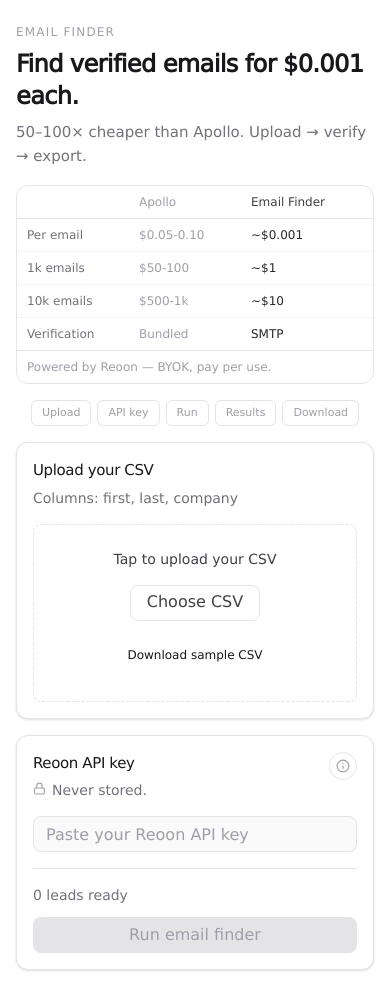
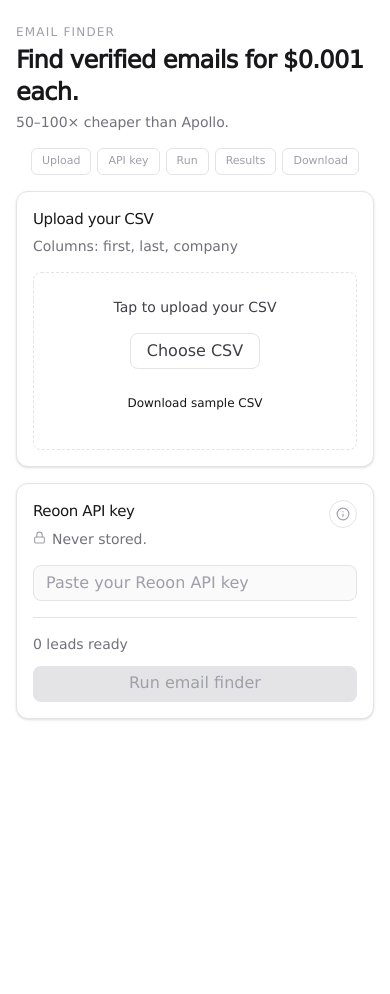
Before and after one commit to Lara-Craft-AI/email-finder-web, a Next.js app: page / in a window 390 px wide. After the commit the page ends 844 px from the top, so only its background shows below. Built offline with nearby package versions, Linux system fonts and the light colour scheme.

Commit message:
fix: move comparison table below fold on mobile — form first always

```diff
--- a/app/page.tsx
+++ b/app/page.tsx
@@ -194,53 +194,13 @@
   return (
     <main className="min-h-screen bg-white px-4 py-6 sm:px-6 sm:py-16">
       <div className="mx-auto flex w-full max-w-2xl flex-col gap-4 sm:gap-10">
-        <section className="space-y-4 sm:space-y-6">
-          <div className="space-y-2 sm:space-y-3">
-            <p className="text-xs font-medium uppercase tracking-widest text-zinc-400">Email Finder</p>
-            <h1 className="text-2xl font-semibold tracking-tight text-zinc-900 sm:text-3xl">
-              Find verified emails for $0.001 each.
-            </h1>
-            <p className="text-[15px] leading-relaxed text-zinc-500">
-              50–100× cheaper than Apollo. Upload → verify → export.
-            </p>
-          </div>
-
-          <div className="overflow-x-auto rounded-xl border border-zinc-200 text-xs sm:text-sm">
-            <div className="min-w-[260px]">
-              <div className="grid grid-cols-3 border-b border-zinc-200 px-2.5 py-2 text-xs font-medium text-zinc-400 sm:px-4 sm:py-2.5">
-                <span></span>
-                <span>Apollo</span>
-                <span className="text-zinc-700">Email Finder</span>
-              </div>
-              <div className="divide-y divide-zinc-100">
-                {[
-                  ["Per email", "$0.05-0.10", "~$0.001"],
-                  ["1k emails", "$50-100", "~$1"],
-                  ["10k emails", "$500-1k", "~$10"],
-                  ["Verification", "Bundled", "SMTP"],
-                ].map(([label, apollo, ours]) => (
-                  <div key={label} className="grid grid-cols-3 px-2.5 py-2 sm:px-4 sm:py-3">
-                    <span className="text-zinc-500">{label}</span>
-                    <span className="text-zinc-400">{apollo}</span>
-                    <span className="font-medium text-zinc-800">{ours}</span>
-                  </div>
-                ))}
-              </div>
-            </div>
-            <div className="border-t border-zinc-200 px-2.5 py-2 text-xs text-zinc-400 sm:px-4 sm:py-2.5">
-              Powered by{" "}
-              <a
-                href="https://reoon.com"
-                target="_blank"
-                rel="noopener noreferrer"
-                className="underline hover:text-zinc-600"
-              >
-                Reoon
-              </a>{" "}
-              — BYOK, pay per use.
-            </div>
-          </div>
-        </section>
+        <div className="space-y-1 sm:space-y-2">
+          <p className="text-xs font-medium uppercase tracking-widest text-zinc-400">Email Finder</p>
+          <h1 className="text-2xl font-semibold tracking-tight text-zinc-900 sm:text-3xl">
+            Find verified emails for $0.001 each.
+          </h1>
+          <p className="text-sm text-zinc-500">50–100× cheaper than Apollo.</p>
+        </div>
 
         <div className="flex flex-wrap items-center justify-center gap-1.5 sm:gap-2">
           {steps.map((step, i) => (
@@ -331,6 +291,37 @@
         {(isRunning || current > 0) && <ProgressStep current={current} total={total} activeName={activeName} />}
 
         {results.length > 0 && <ResultsTable results={results} />}
+
+        <div className="hidden sm:block overflow-x-auto rounded-xl border border-zinc-200 text-xs sm:text-sm">
+          <div className="min-w-[260px]">
+            <div className="grid grid-cols-3 border-b border-zinc-200 px-4 py-2.5 text-xs font-medium text-zinc-400">
+              <span></span>
+              <span>Apollo</span>
+              <span className="text-zinc-700">Email Finder</span>
+            </div>
+            <div className="divide-y divide-zinc-100">
+              {[
+                ["Per email", "$0.05-0.10", "~$0.001"],
+                ["1k emails", "$50-100", "~$1"],
+                ["10k emails", "$500-1k", "~$10"],
+                ["Verification", "Bundled", "SMTP"],
+              ].map(([label, apollo, ours]) => (
+                <div key={label} className="grid grid-cols-3 px-4 py-3">
+                  <span className="text-zinc-500">{label}</span>
+                  <span className="text-zinc-400">{apollo}</span>
+                  <span className="font-medium text-zinc-800">{ours}</span>
+                </div>
+              ))}
+            </div>
+          </div>
+          <div className="border-t border-zinc-200 px-4 py-2.5 text-xs text-zinc-400">
+            Powered by{" "}
+            <a href="https://reoon.com" target="_blank" rel="noopener noreferrer" className="underline hover:text-zinc-600">
+              Reoon
+            </a>{" "}
+            — BYOK, pay per use.
+          </div>
+        </div>
       </div>
     </main>
   );
```
Also changed, not shown: 1 other file (tests, documents, lock files or other folders).
